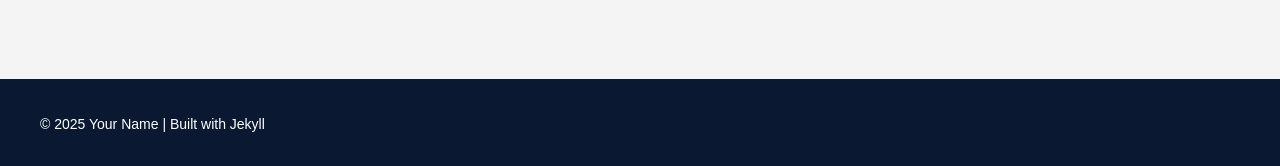
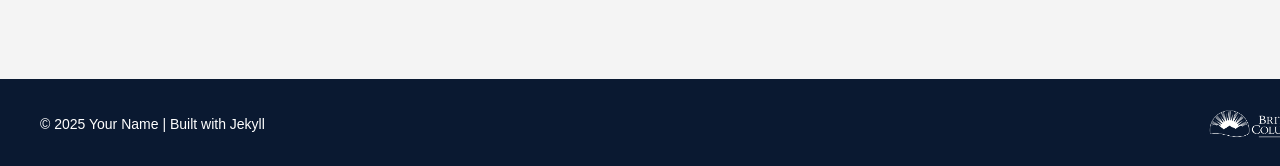
Before and after one commit to emillan-gov/emillan-gov, a Jekyll site: the page built from index.md, in a window 1280 px wide. Shown: the part 731-897 px from the top of the page. Built offline with Jekyll 4.4.1, drawn with Linux system fonts in a browser that asks for light colours; our own code applies the rules of GitHub Pages for plain Markdown files.

Commit message:
Update styles.css

```diff
--- a/assets/styles.css
+++ b/assets/styles.css
@@ -44,7 +44,7 @@
     background-color: #0A1931; /* Dark Navy Blue */
     color: white;
     padding: 20px 40px;
-    width: 110%;
+    width: 100%;
     display: flex;
     align-items: center;
     justify-content: space-between; /* Text on left, logo on right */
@@ -67,4 +67,5 @@
 .footer-logo {
     width: 120px; /* Adjust size as needed */
     height: auto;
+    align-items: left;
 }
```
